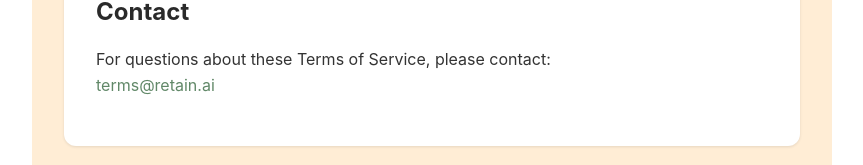
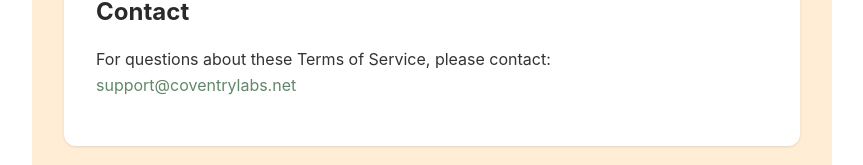
Before and after one commit to lcvaleski/retain-react-app, a React (Create React App) app: page /terms in a window 1280 px wide. Shown: the part 2671-2836 px from the top of the page, without its empty margins (208-1071 px from the left). Built offline with nearby package versions, Linux system fonts and the light colour scheme; no server answers.

Commit message:
Updating support emails

```diff
--- a/src/pages/Privacy.js
+++ b/src/pages/Privacy.js
@@ -74,7 +74,7 @@ const Privacy = () => {
         <p>
           If you have any questions about this Privacy Policy, please contact us at:
           <br />
-          <a href="mailto:privacy@retain.ai">privacy@retain.ai</a>
+          <a href="mailto:support@coventrylabs.net">support@coventrylabs.net</a>
         </p>
       </section>
 
--- a/src/pages/Safety.js
+++ b/src/pages/Safety.js
@@ -90,7 +90,7 @@ const Safety = () => {
         <p>
           For immediate safety concerns or to report violations, contact us at:
           <br />
-          <a href="mailto:safety@retain.ai">safety@retain.ai</a>
+          <a href="mailto:support@coventrylabs.net">support@coventrylabs.net</a>
         </p>
       </section>
 
--- a/src/pages/Terms.js
+++ b/src/pages/Terms.js
@@ -91,7 +91,7 @@ const Terms = () => {
         <p>
           For questions about these Terms of Service, please contact:
           <br />
-          <a href="mailto:terms@retain.ai">terms@retain.ai</a>
+          <a href="mailto:support@coventrylabs.net">support@coventrylabs.net</a>
         </p>
       </section>
 
```
